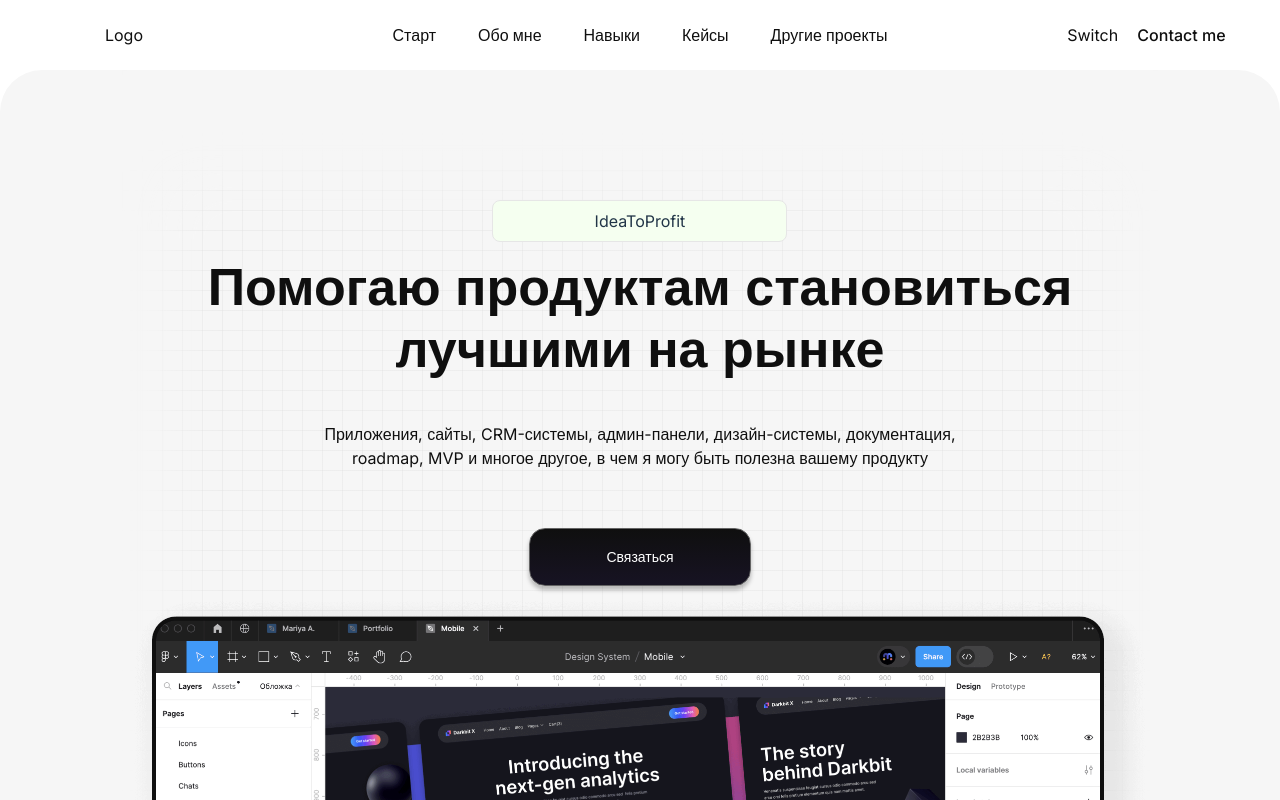
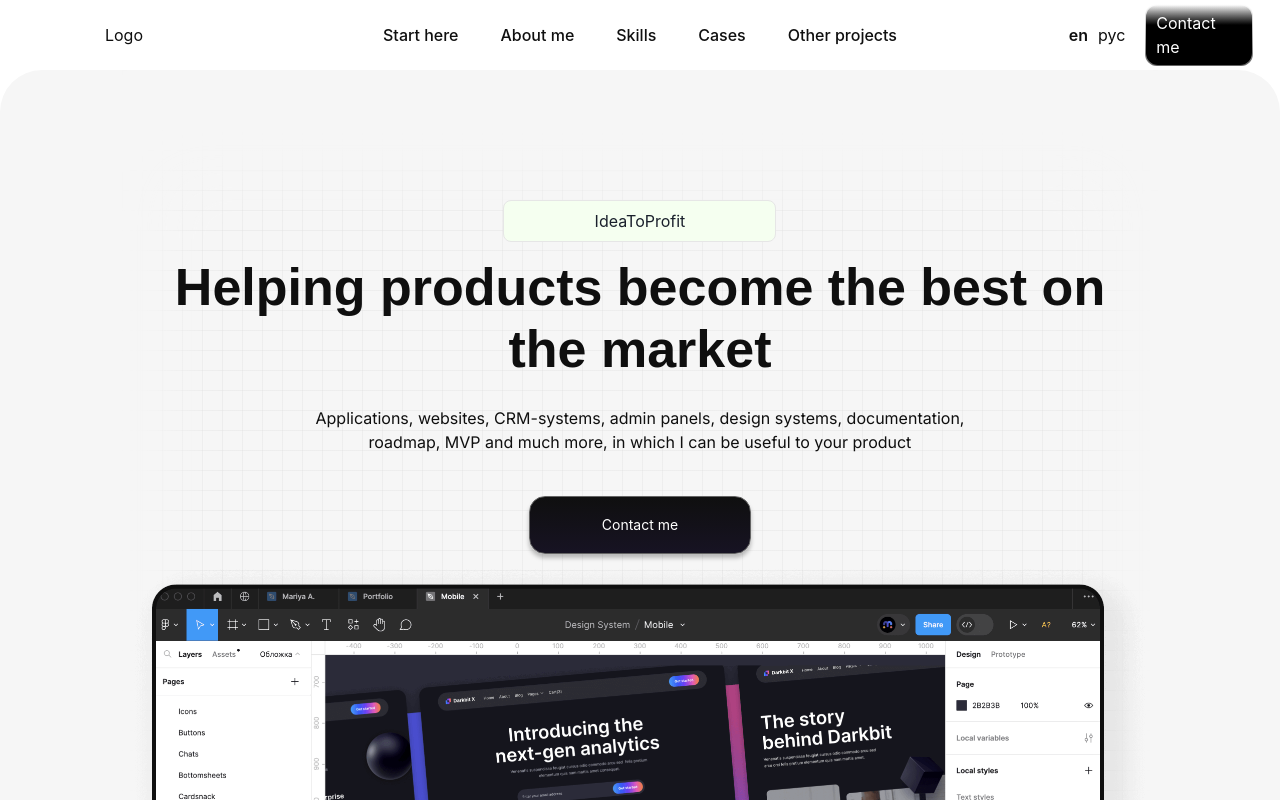
Before and after one commit to Sh4n-Oldone/better-call-maria, a React (Vite) app: page / in a window 1280 px wide. Shown: the top 800 px of the page. Built offline with nearby package versions, Linux system fonts and the light colour scheme; a web font is replaced by a local one.

Commit message:
feat(Header): switch action and styles, callmebtn styles

```diff
--- a/package.json
+++ b/package.json
@@ -10,8 +10,12 @@
     "preview": "vite preview"
   },
   "dependencies": {
+    "@chakra-ui/react": "^2.8.2",
+    "@emotion/react": "^11.11.1",
+    "@emotion/styled": "^11.11.0",
     "@fontsource-variable/noto-sans-symbols": "^5.0.15",
     "@fontsource/inter": "^5.0.15",
+    "framer-motion": "^10.16.15",
     "react": "^18.2.0",
     "react-dom": "^18.2.0",
     "react-router-dom": "^6.20.1",
--- a/src/App/App.tsx
+++ b/src/App/App.tsx
@@ -1,12 +1,15 @@
 import React from 'react'
 import { Outlet } from 'react-router-dom'
+import { ChakraProvider } from '@chakra-ui/react'
 import { ScrollToAnchor } from 'components'
 import { ScreenLayout } from '../layouts'
 
 export const App: React.FC<{ children?: React.ReactNode }> = ({ children }) => (
-  <ScreenLayout>
-    <ScrollToAnchor />
-    <Outlet />
-    {children}
-  </ScreenLayout>
+  <ChakraProvider>
+    <ScreenLayout>
+      <ScrollToAnchor />
+      <Outlet />
+      {children}
+    </ScreenLayout>
+  </ChakraProvider>
 )
--- a/src/components/ContentBody/StartBlock/CallMeButton.tsx
+++ b/src/components/ContentBody/StartBlock/CallMeButton.tsx
@@ -24,6 +24,10 @@ const Button = styled.button`
   &:hover {
     border: 1px solid ${colorScheme.grayFamily.lightGray};
   }
+
+  &:focus {
+    outline: 0;
+  }
 `
 
 export const CallMeButton: React.FC = () => {
--- a/src/components/Header/Header.tsx
+++ b/src/components/Header/Header.tsx
@@ -1,11 +1,14 @@
 import React from 'react'
-import { Navigation } from './components'
+import {
+  Navigation,
+  LangButton,
+  ContactMeButton,
+} from './components'
 import {
   Wrapper,
   LogoContainer,
   RightBlock,
-  SwitchContainer,
-  ContactMeButton,
+  ButtonContainer,
 } from './styled'
 
 export const Header: React.FC = () => {
@@ -14,8 +17,12 @@ export const Header: React.FC = () => {
       <LogoContainer>Logo</LogoContainer>
       <Navigation />
       <RightBlock>
-        <SwitchContainer>Switch</SwitchContainer>
-        <ContactMeButton>Contact me</ContactMeButton>
+        <ButtonContainer>
+          <LangButton />
+        </ButtonContainer>
+        <ButtonContainer>
+          <ContactMeButton />
+        </ButtonContainer>
       </RightBlock>
     </Wrapper>
   )
--- /dev/null
+++ b/src/components/Header/components/ContactMeButton.tsx
@@ -0,0 +1,57 @@
+import React from 'react'
+import styled from 'styled-components'
+import { useLangStore } from 'stores'
+import { getStartText } from 'utils'
+import { colorScheme } from 'shared'
+
+const BorderWrapper = styled.div`
+  max-width: 110px;
+  position: relative;
+  background: linear-gradient(
+    0deg,
+    ${colorScheme.grayFamily.lightGray},
+    rgba(0,0,0,0)
+  );
+  padding: 1px;
+  border-radius: 12px;
+`
+const Button = styled.button`
+  all: unset;
+  display: flex;
+  justify-content: center;
+  align-items: center;
+  gap: 10px;
+  width: 86px;
+  padding: 6px 10px;
+  border-radius: 12px;
+  color: ${colorScheme.palette.white};
+  background: linear-gradient(
+    ${colorScheme.gradients.transparentToBlack.degree}deg,
+    ${colorScheme.gradients.transparentToBlack.start},
+    ${colorScheme.gradients.transparentToBlack.end},
+    ${colorScheme.gradients.transparentToBlack.end},
+    ${colorScheme.gradients.transparentToBlack.end}
+  );
+
+  &:hover {
+    cursor: pointer;
+  }
+
+  &:focus {
+    outline: 0;
+  }
+`
+
+export const ContactMeButton: React.FC = () => {
+  const currLang = useLangStore((state) => state.langTheme)
+
+  const handleClick = () => { }
+
+  return (
+    <BorderWrapper>
+      <Button onClick={handleClick}>
+        {getStartText(currLang, 'callMeButton')}
+      </Button>
+    </BorderWrapper>
+  )
+}
--- /dev/null
+++ b/src/components/Header/components/LangButton.tsx
@@ -0,0 +1,37 @@
+import React from 'react'
+import styled from 'styled-components'
+import { useLangStore } from 'stores'
+import { Langs } from 'types'
+
+const LangBtn = styled.button`
+  all: unset;
+  display: flex;
+  justify-content: center;
+  align-items: center;
+  gap: 10px;
+  padding: 6px 10px;
+
+  &:hover {
+    cursor: pointer;
+  }
+
+  &:focus {
+    outline: 0;
+  }
+`
+
+const ButtonText = styled.span<{ isActive: boolean }>`
+  ${({ isActive }) => isActive && 'font-weight: 600;'}
+`
+
+export const LangButton: React.FC = () => {
+  const switchLangTheme = useLangStore((state) => state.switchLangTheme)
+  const langTheme = useLangStore((state) => state.langTheme)
+
+  return (
+    <LangBtn onClick={switchLangTheme}>
+      <ButtonText isActive={langTheme === Langs.EN}>en</ButtonText>
+      <ButtonText isActive={langTheme === Langs.RU}>рус</ButtonText>
+    </LangBtn>
+  )
+}
--- a/src/components/Header/components/index.ts
+++ b/src/components/Header/components/index.ts
@@ -1 +1,3 @@
 export { Navigation } from './Navigation'
+export { LangButton } from './LangButton'
+export { ContactMeButton } from './ContactMeButton'
--- a/src/components/Header/styled.tsx
+++ b/src/components/Header/styled.tsx
@@ -27,16 +27,10 @@ export const RightBlock = styled.div`
   justify-content: center;
   align-items: center;
   flex: 1;
+  gap: 10px;
 `
-export const SwitchContainer = styled.div`
+export const ButtonContainer = styled.div`
   display: flex;
   justify-content: center;
   align-items: center;
 `
-export const ContactMeButton = styled.button`
-  background: none;
-  border: none;
-  color: ${colorScheme.palette.black};
-  font-size: 16px;
-  cursor: pointer;
-`
--- a/src/stores/theme.tsx
+++ b/src/stores/theme.tsx
@@ -4,6 +4,7 @@ import { Langs } from '../types'
 type Store = {
   langTheme: Langs
   changeLangTheme(lang: Langs): void
+  switchLangTheme(): void
   resetLangTheme(): void
 }
 
@@ -12,7 +13,7 @@ const LANG_THEME = 'langTheme'
 const getFirstLang = (): Langs => {
   const storageLang = localStorage.getItem(LANG_THEME) as Langs | null
 
-  return storageLang || Langs.RU
+  return storageLang || Langs.EN
 }
 
 export const setLangToStorage = (lang: Langs) => {
@@ -22,5 +23,12 @@ export const setLangToStorage = (lang: Langs) => {
 export const useLangStore = create<Store>((set) => ({
   langTheme: getFirstLang(),
   changeLangTheme: (langTheme) => set({ langTheme }),
-  resetLangTheme: () => set({ langTheme: Langs.RU }),
+  switchLangTheme: () => set((state) => {
+    const changedLang = state.langTheme === Langs.RU ? Langs.EN : Langs.RU
+
+    localStorage.setItem(LANG_THEME, changedLang)
+
+    return { langTheme: changedLang }
+  }),
+  resetLangTheme: () => set({ langTheme: Langs.EN }),
 }))
```
Also changed, not shown: 1 other file (tests, documents, lock files or other folders).
